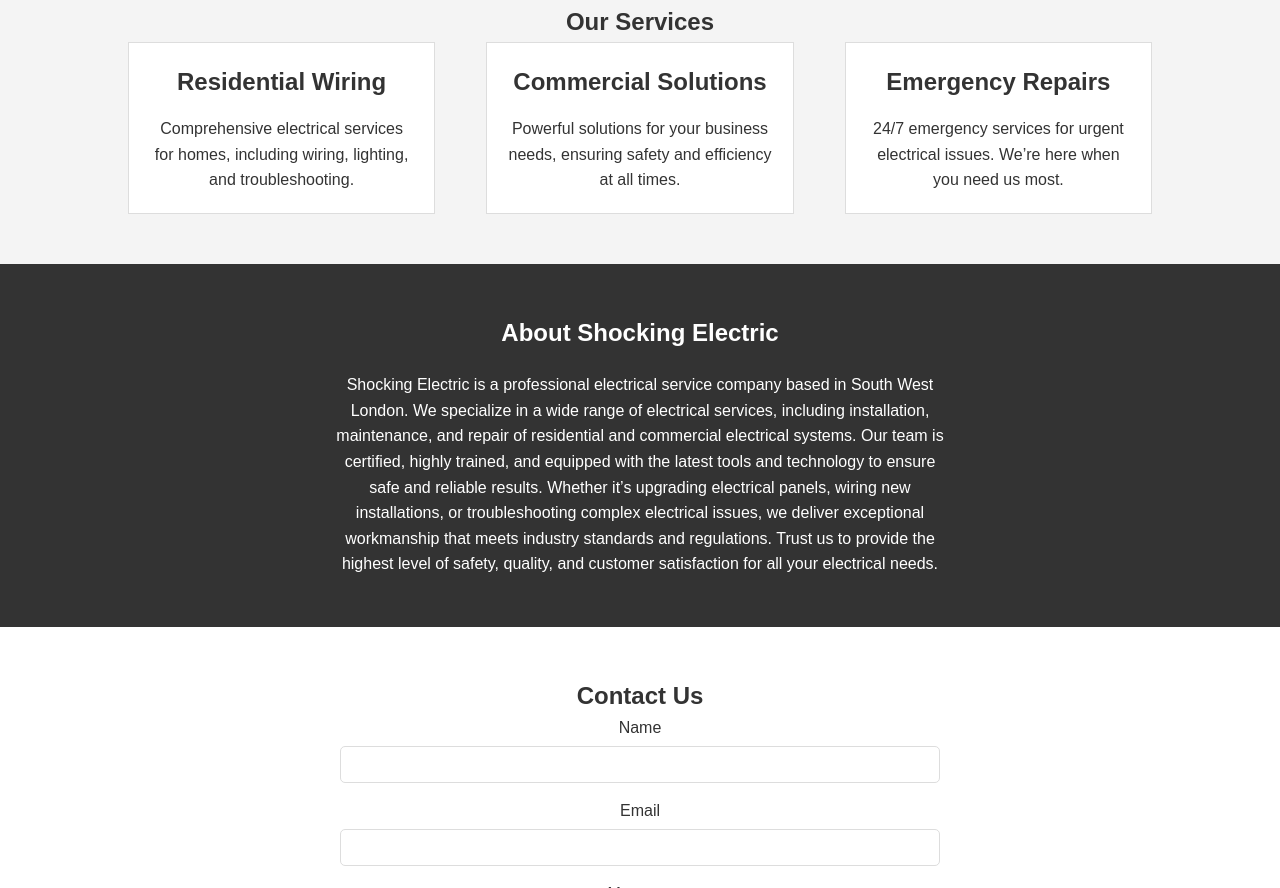
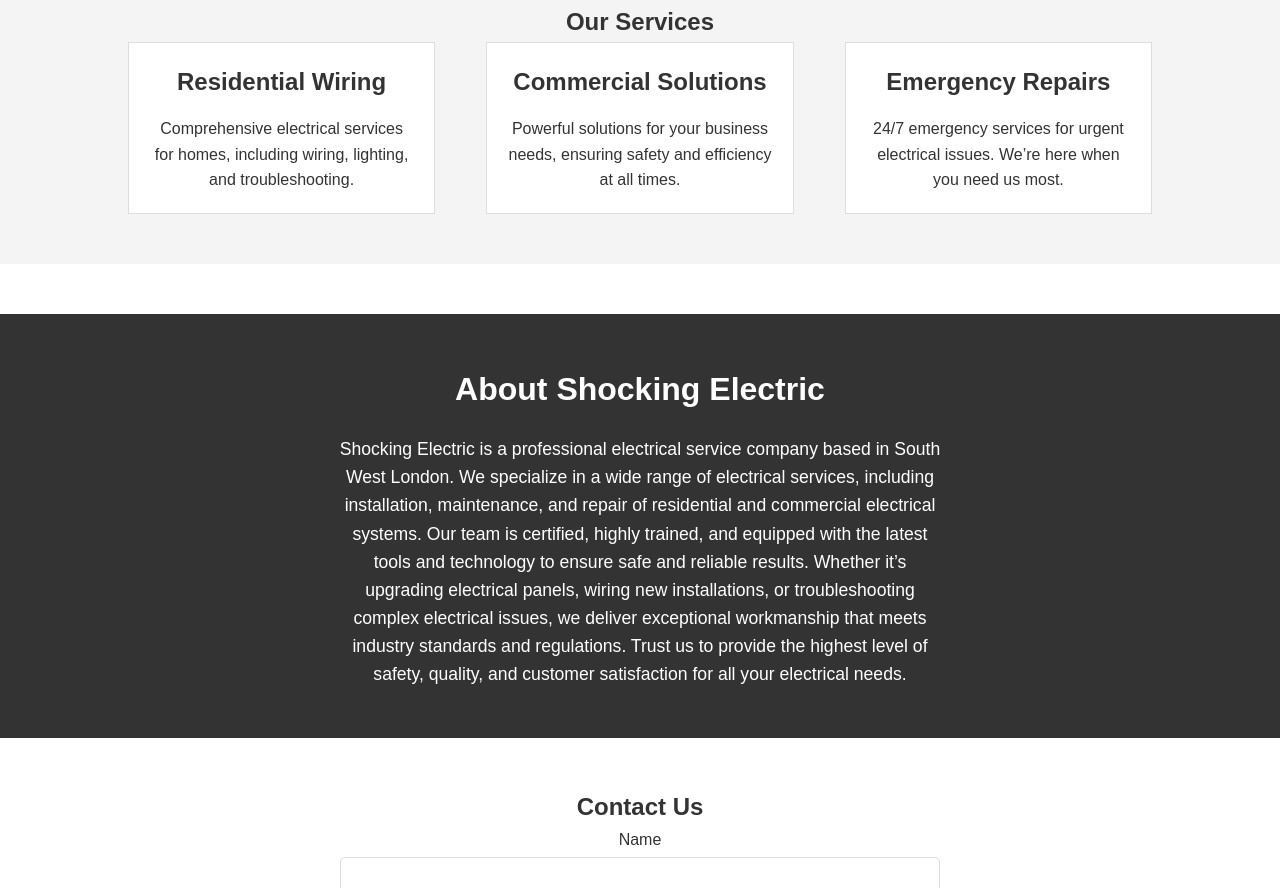
Before and after one commit to brianleeuk/se-www, a plain HTML site: page index.html in a window 1280 px wide. Shown: the part 566-1454 px from the top of the page. Drawn offline with Linux system fonts and the light colour scheme.

Commit message:
Update styles.css
1. Uniform Padding:

 The padding for the #services section is now set to 50px 0, just like the .about section.

2. Consistent Margin Spacing:

Added a margin-bottom: 50px; to the #services section to ensure consistent spacing between sections.

```diff
--- a/styles.css
+++ b/styles.css
@@ -123,9 +123,10 @@
 
 /* Services Section */
 #services {
-    padding: 50px 0;
+    padding: 50px 0; /* Match padding of the about section */
     background: #f4f4f4;
     text-align: center;
+    margin-bottom: 50px; /* Additional margin for spacing */
 }
 
 .service-grid {
@@ -148,20 +149,22 @@
 
 /* About Section */
 .about {
-    padding: 50px 0;
+    padding: 50px 0; /* Keep the same padding as services */
     background: #333;
     color: #fff;
     text-align: center;
 }
 
 .about h2 {
-    margin-bottom: 20px;
+    margin-bottom: 20px; /* Uniform margin for section headings */
+    font-size: 2em;
 }
 
 .about p {
     width: 60%;
     margin: auto;
     line-height: 1.6;
+    font-size: 1.1em;
 }
 
 /* Contact Section */
```
